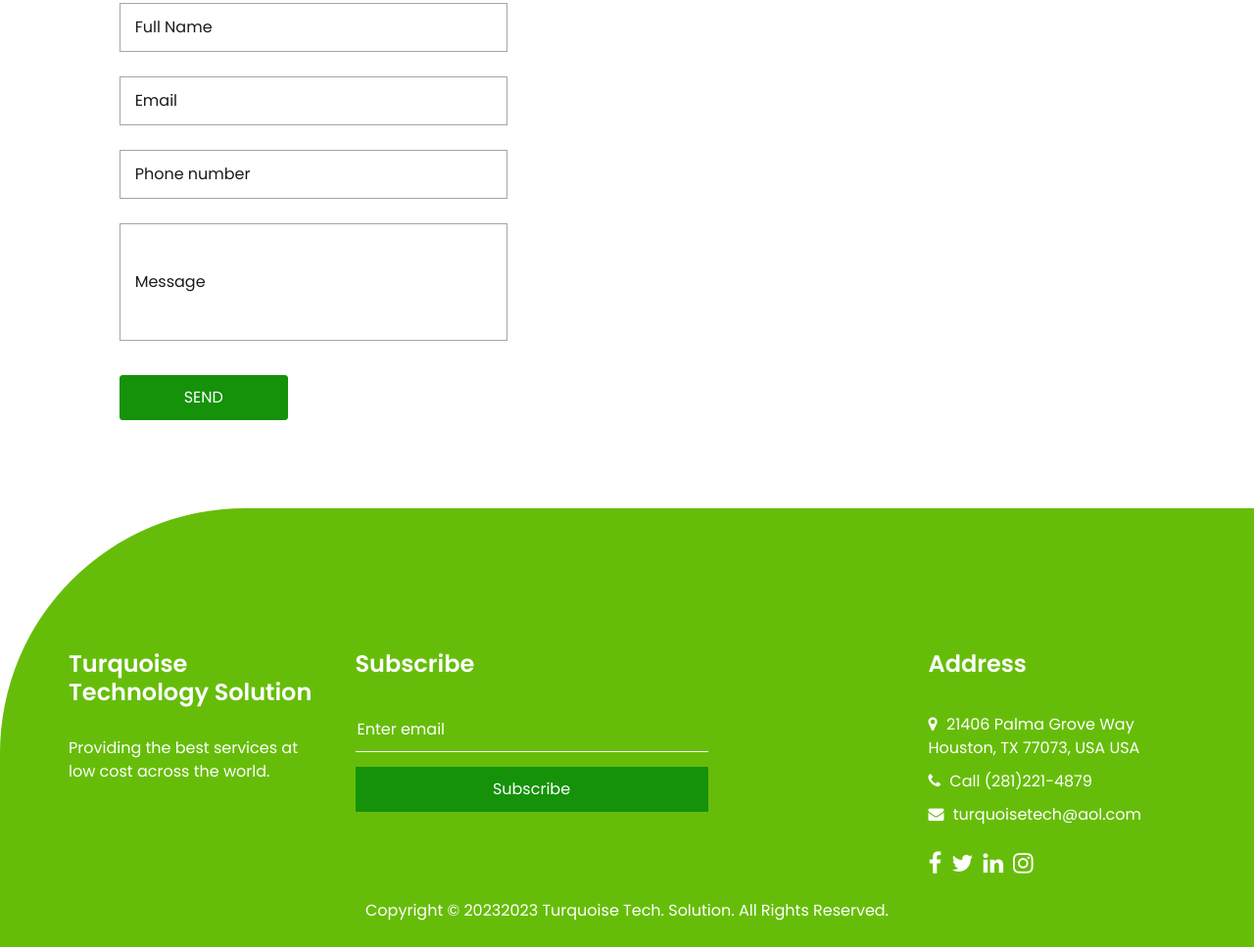
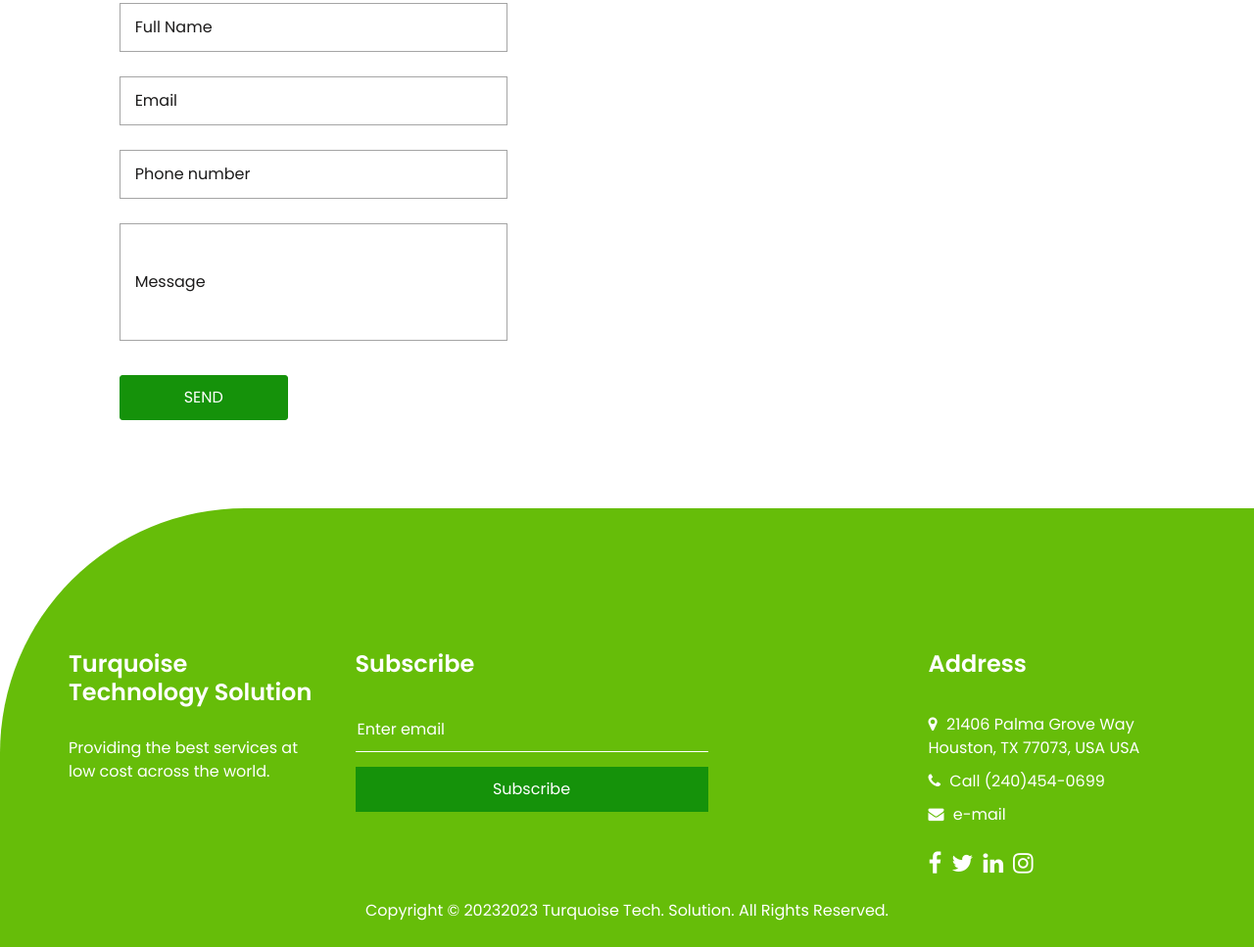
Before and after one commit to kazimhussain4/kazimhussain, a plain HTML site: page index.html in a window 1280 px wide. Shown: the part 3904-4871 px from the top of the page at 98% size. Drawn offline with nearby package versions, Linux system fonts and the light colour scheme.

Commit message:
Update personal info
Email and pone number

```diff
--- a/index.html
+++ b/index.html
@@ -527,15 +527,15 @@
                     USA
                   </span>
                 </a>
-                <a href="tel:+1(281)221-4879">
+                <a href="tel:+1(240)454-0699">
                   <i class="fa fa-phone" aria-hidden="true"></i>
                   <span>
-                    Call (281)221-4879
+                    Call (240)454-0699
                   </span>
                 </a>
-                <a href="mailto:turquoisetech@aol.com">
+                <a href="mailto:support@turquoisetechnologyservices.onmicrosoft.com">
                   <i class="fa fa-envelope" aria-hidden="true"></i>
-                  <span>turquoisetech@aol.com</span>
+                  <span>e-mail</span>
                 </a>
               </div>
             </div>
```
